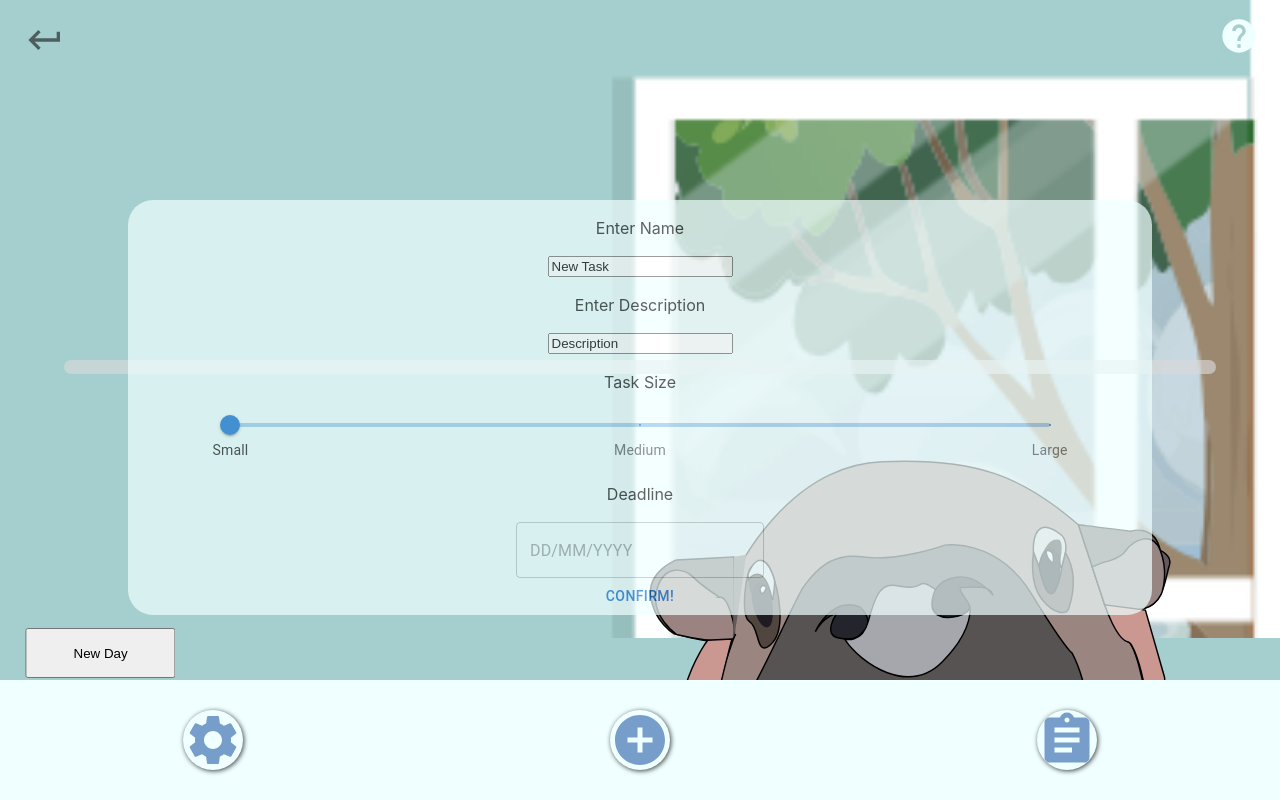
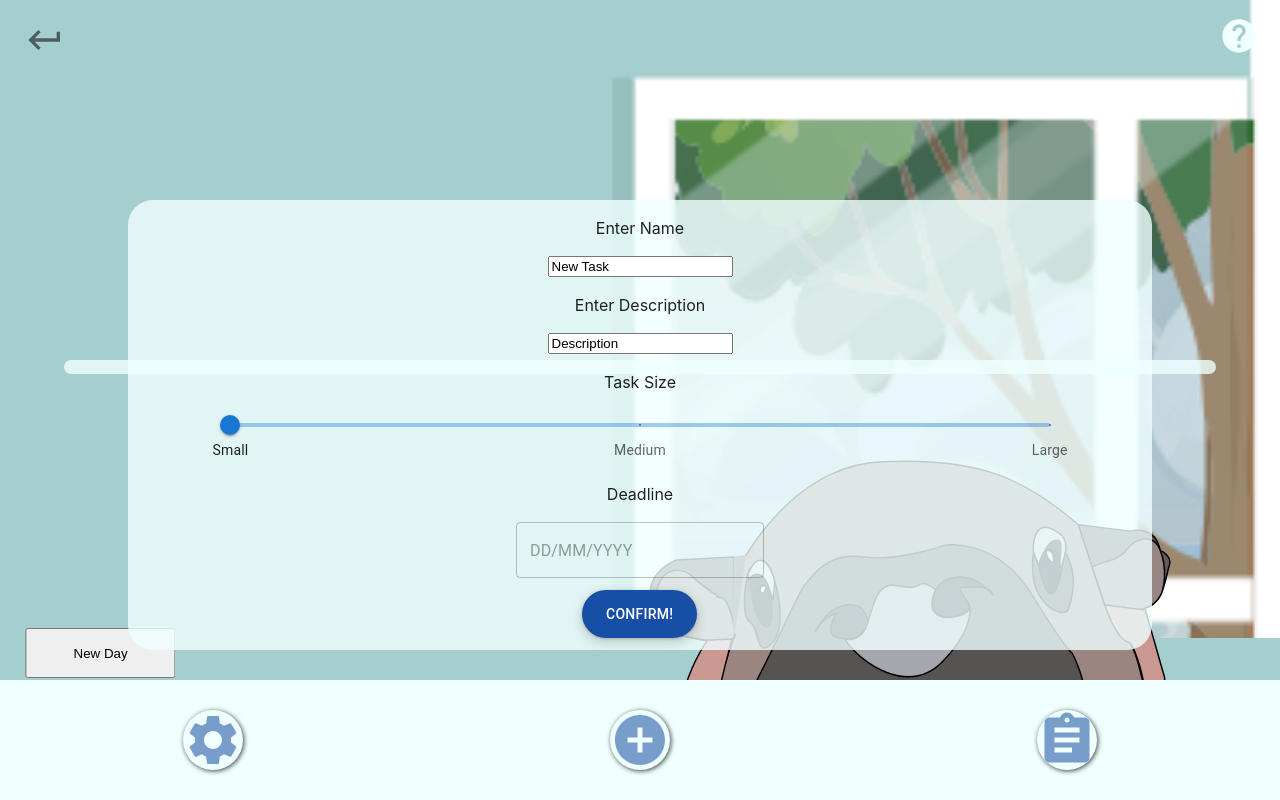
Before and after one commit to R4nd0me/TNM088-Gruppprojekt, a React (Vite) app in the folder project/: page /new in a window 1280 px wide. Both pictures are taken after a click on the button "WORK". Built offline with nearby package versions, Linux system fonts and the light colour scheme.

Commit message:
fixed final stuff tyeshi

```diff
--- a/project/src/MooDengState.jsx
+++ b/project/src/MooDengState.jsx
@@ -277,7 +277,7 @@ function MooDeng(props) {
     // let happy = props.happy;
     // let kaos = props.kaos;
     // let url = props.url;
-    console.log("props:", props)
+    // console.log("props:", props)
 
     return (
         <>
--- a/project/src/Pages/NewTask.jsx
+++ b/project/src/Pages/NewTask.jsx
@@ -86,7 +86,7 @@ function TaskCreator(buttonType){
                 return {...prev, deadline: date}})}/>
             </LocalizationProvider>
             </div>
-            <Button key = 'next' onClick={() => {console.log(taskData);navigate('/', {state: taskData});}}>CONFIRM!</Button>
+            <Button className = "confirmButton" key = 'next' onClick={() => {console.log(taskData);navigate('/', {state: taskData});}}>CONFIRM!</Button>
         </div>
     )
 }
--- a/project/src/TaskDisplay.jsx
+++ b/project/src/TaskDisplay.jsx
@@ -17,14 +17,20 @@ export default function TaskDisplay({ detailed }) {
   let { tasks , setTasks} = useTasksContext(); // Access taskdatabase
 
   let location = useLocation(); // useLocation
-  console.log(location.state);
-  if (location.state != null) {
-    // Check if new task has been created. Push to task database if a new task is created
-    if (location.state && !tasks.some(task => task._id === location.state._id)) {
-      setTasks(prevTasks => [...prevTasks, location.state]);
+
+  useEffect(() => {
+    if (location.state) {
+      setTasks((prevTasks) => {
+        const taskExists = prevTasks.some(task => task._id === location.state._id);
+        if (!taskExists) {
+          console.log("Adding to state!", location.state._id);
+          return [...prevTasks, location.state];
+        }
+        return prevTasks;
+      });
     }
-    console.log(tasks);
-  }
+  }, [location.state, setTasks]);
+
   let test3 = tasks.slice(0,3) // Display first 3
   const sizeOrder = { Small: 1, Medium: 2, Large: 3 };
 
@@ -96,7 +102,7 @@ function Task({ data, detailed }) { // Task component
 
                 <IconButton aria-label="complete" onClick={toggleEdit}><NoteAltIcon></NoteAltIcon></IconButton>
     */
-  console.log(data.completed)
+  // console.log(data.completed)
 
   function handleDelete(){
     console.log("Delete clicked");
--- a/project/src/index.css
+++ b/project/src/index.css
@@ -93,7 +93,7 @@ body{
   border-radius: 15px;
   padding: 4px;
   margin-bottom:10px;
-
+  width: 80%
 }
 
 .taskSlider{
@@ -164,7 +164,7 @@ body{
   align-items: center;
   justify-content:center;
   flex-direction: column;
-  background-color: rgba(217, 217, 217, 0.65);
+  background-color: rgba(240,255,255,0.8);
   position:fixed;
   top:45vh;
   animation: slide-in-bottom 0.5s ease-out;
@@ -173,8 +173,8 @@ body{
 }
 .categoryTitle{
   font-size: 30px;
-  color: white;
-  text-shadow: 1px 1px 2px rgba(0, 0, 0, 0.5);
+  color: rgba(66, 0, 255, 1) !important;
+  /* text-shadow: 1px 1px 2px rgba(0, 0, 0, 0.5); */
 
 }
 /* Important läggs till för att override Material UI */
@@ -224,14 +224,85 @@ border-radius: 10px !important;
   align-items: center;
   justify-content:center;
   flex-direction: column;
-  background-color:azure;
+  background-color:rgba(240,255,255,0.8);
   width : 80vw;
   margin-top: 15%;
   position:fixed;
   top:1%;
-  opacity:0.7;
   animation: slide-in-bottom 0.5s ease-out;
   border-radius: 25px;
+}
+
+
+.confirmButton {
+  align-items: center !important;
+  appearance: none !important;
+  background-color: #174ea6 !important;
+  border-radius: 24px !important;
+  border-style: none !important;
+  box-shadow: rgba(0, 0, 0, .2) 0 3px 5px -1px,rgba(0, 0, 0, .14) 0 6px 10px 0,rgba(0, 0, 0, .12) 0 1px 18px 0 !important;
+  box-sizing: border-box !important;
+  color: #fff !important;
+  cursor: pointer !important;
+  display: inline-flex !important;
+  fill: currentcolor !important;
+  font-family: "Google Sans",Roboto,Arial,sans-serif !important;
+  font-size: 14px !important;
+  font-weight: 500 !important;
+  height: 48px !important;
+  justify-content: center !important;
+  letter-spacing: .25px !important;
+  line-height: normal !important;
+  max-width: 100% !important;
+  overflow: visible !important;
+  padding: 2px 24px !important;
+  position: relative !important;
+  text-align: center !important;
+  text-transform: none !important;
+  transition: box-shadow 280ms cubic-bezier(.4, 0, .2, 1),opacity 15ms linear 30ms,transform 270ms cubic-bezier(0, 0, .2, 1) 0ms !important;
+  user-select: none !important;
+  -webkit-user-select: none !important;
+  touch-action: manipulation !important;
+  width: auto !important;
+  will-change: transform,opacity !important;
+  z-index: 0 !important;
+  margin-top: 12px !important;
+  margin-bottom: 12px !important;
+}
+
+.confirmButton:hover {
+  background: #F6F9FE !important;
+  color: #174ea6 !important;
+}
+
+.confirmButton:active {
+  box-shadow: 0 4px 4px 0 rgb(60 64 67 / 30%), 0 8px 12px 6px rgb(60 64 67 / 15%) !important;
+  outline: none !important;
+}
+
+.confirmButton:focus {
+  outline: none !important;
+  border: 2px solid #4285f4 !important;
+}
+
+.confirmButton:not(:disabled) {
+  box-shadow: rgba(60, 64, 67, .3) 0 1px 3px 0, rgba(60, 64, 67, .15) 0 4px 8px 3px !important;
+}
+
+.confirmButton:not(:disabled):hover {
+  box-shadow: rgba(60, 64, 67, .3) 0 2px 3px 0, rgba(60, 64, 67, .15) 0 6px 10px 4px !important;
+}
+
+.confirmButton:not(:disabled):focus {
+  box-shadow: rgba(60, 64, 67, .3) 0 1px 3px 0, rgba(60, 64, 67, .15) 0 4px 8px 3px !important;
+}
+
+.confirmButton:not(:disabled):active {
+  box-shadow: rgba(60, 64, 67, .3) 0 4px 4px 0, rgba(60, 64, 67, .15) 0 8px 12px 6px !important;
+}
+
+.confirmButton:disabled {
+  box-shadow: rgba(60, 64, 67, .3) 0 1px 3px 0, rgba(60, 64, 67, .15) 0 4px 8px 3px !important;
 }
 
 @keyframes slide-in-bottom {
```
